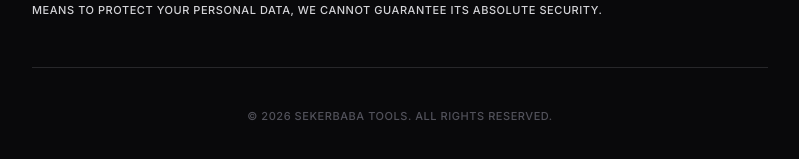
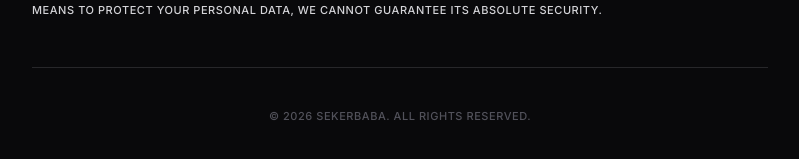
Before and after one commit to muhtarremsi/tiktok-overlay, a Next.js app: page /privacy in a window 1280 px wide. Shown: the part 881-1040 px from the top of the page, without its empty margins (240-1039 px from the left). Built offline with nearby package versions, Linux system fonts and the light colour scheme.

Commit message:
Compliance Update v0.030077: Unified Copyright Footer across Terms, Privacy, and Landing Page to 'SEKERBABA' (removed Tools).

```diff
--- a/app/privacy/page.tsx
+++ b/app/privacy/page.tsx
@@ -39,9 +39,10 @@ export default function Privacy() {
             </div>
           </div>
         </div>
+        <div className="absolute bottom-0 left-0 w-full h-8 bg-gradient-to-t from-transparent to-[#09090b]/20 pointer-events-none"></div>
       </div>
 
-      {/* SCROLLABLE CONTENT */}
+      {/* CONTENT */}
       <div className="max-w-4xl mx-auto px-8 md:px-20 pt-64 pb-20 space-y-12 text-zinc-300 text-[11px] leading-relaxed tracking-wider not-italic font-medium">
         <section>
           <h2 className="text-white font-black text-xs mb-3 uppercase flex items-center gap-2"><span className="text-green-500">01.</span> Data Processing</h2>
@@ -69,11 +70,10 @@ export default function Privacy() {
         </section>
 
         <div className="pt-10 border-t border-zinc-800 text-center text-zinc-600">
-          © 2026 SEKERBABA TOOLS. ALL RIGHTS RESERVED.
+          © 2026 SEKERBABA. ALL RIGHTS RESERVED.
         </div>
       </div>
 
-      {/* SCROLL UP BUTTON */}
       <button
         onClick={scrollToTop}
         className={`fixed bottom-8 right-8 bg-green-500 text-black p-3 rounded-full shadow-lg hover:scale-110 transition-all duration-300 z-50 ${showScroll ? "opacity-100 translate-y-0" : "opacity-0 translate-y-10 pointer-events-none"}`}
--- a/app/terms/page.tsx
+++ b/app/terms/page.tsx
@@ -25,7 +25,7 @@ export default function Terms() {
   return (
     <div className="min-h-screen bg-[#09090b] text-white font-sans selection:bg-green-500/30 uppercase italic font-bold">
 
-      {/* FIXED HEADER WITH BLUR & FADE EFFECT */}
+      {/* FIXED HEADER */}
       <div className="fixed top-0 left-0 w-full z-50 bg-[#09090b]/90 backdrop-blur-xl border-b border-white/10 shadow-2xl transition-all duration-300">
         <div className="max-w-4xl mx-auto px-8 md:px-20 py-8 space-y-6">
           <a href="/" className="inline-flex items-center gap-2 text-zinc-500 hover:text-green-500 transition-colors text-xs tracking-widest not-italic">
@@ -39,11 +39,10 @@ export default function Terms() {
             </div>
           </div>
         </div>
-        {/* Gradient Fade at Bottom of Header */}
         <div className="absolute bottom-0 left-0 w-full h-8 bg-gradient-to-t from-transparent to-[#09090b]/20 pointer-events-none"></div>
       </div>
 
-      {/* SCROLLABLE CONTENT AREA (With Padding-Top to clear Header) */}
+      {/* CONTENT */}
       <div className="max-w-4xl mx-auto px-8 md:px-20 pt-64 pb-20 space-y-12 text-zinc-300 text-[11px] leading-relaxed tracking-wider not-italic font-medium">
         <section>
           <h2 className="text-white font-black text-xs mb-3 uppercase flex items-center gap-2"><span className="text-green-500">01.</span> Scope of Service</h2>
@@ -76,11 +75,10 @@ export default function Terms() {
         </section>
 
         <div className="pt-10 border-t border-zinc-800 text-center text-zinc-600">
-          © 2026 SEKERBABA TOOLS. ALL RIGHTS RESERVED.
+          © 2026 SEKERBABA. ALL RIGHTS RESERVED.
         </div>
       </div>
 
-      {/* SCROLL UP BUTTON */}
       <button
         onClick={scrollToTop}
         className={`fixed bottom-8 right-8 bg-green-500 text-black p-3 rounded-full shadow-lg hover:scale-110 transition-all duration-300 z-50 ${showScroll ? "opacity-100 translate-y-0" : "opacity-0 translate-y-10 pointer-events-none"}`}
```
